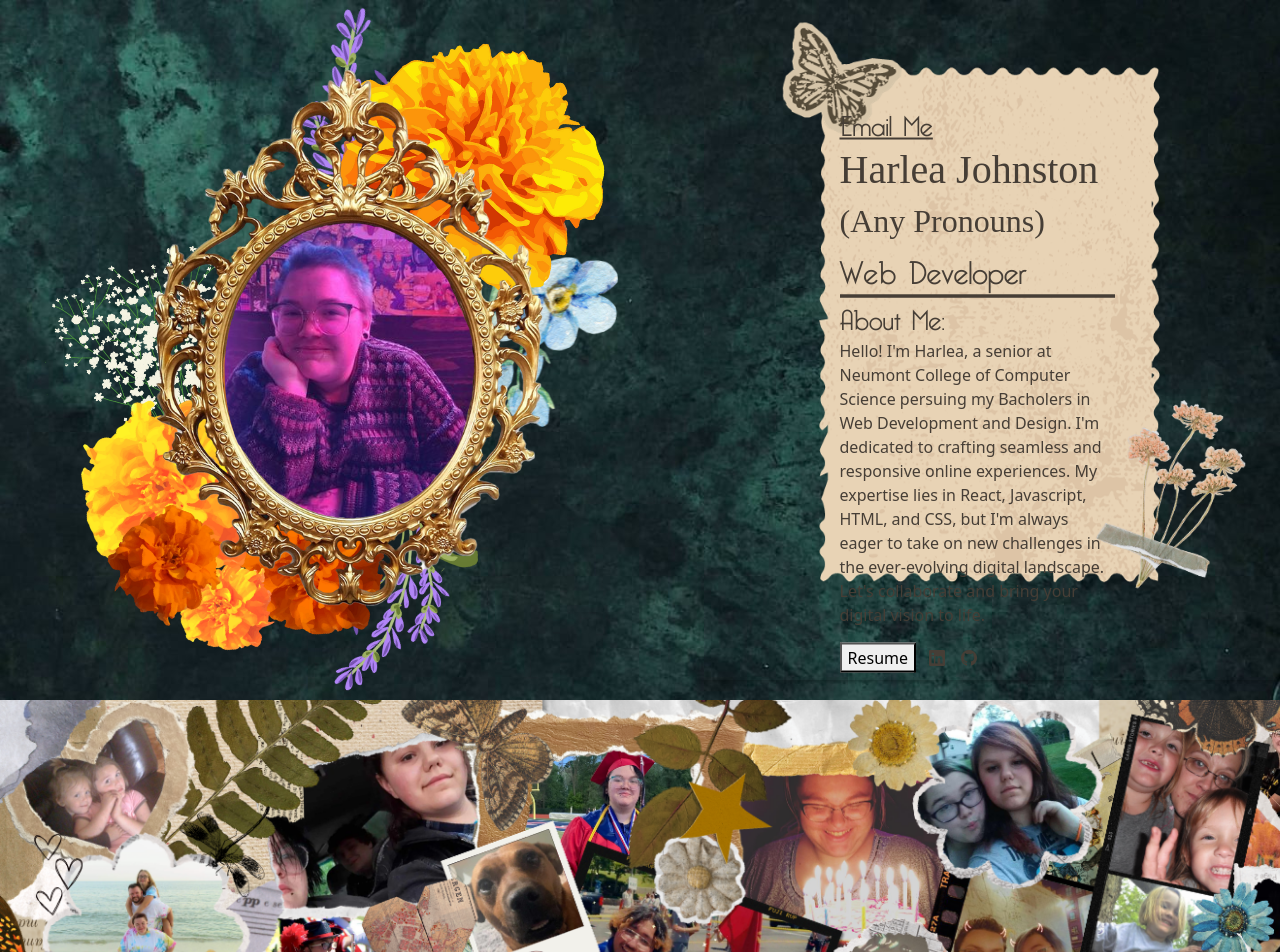
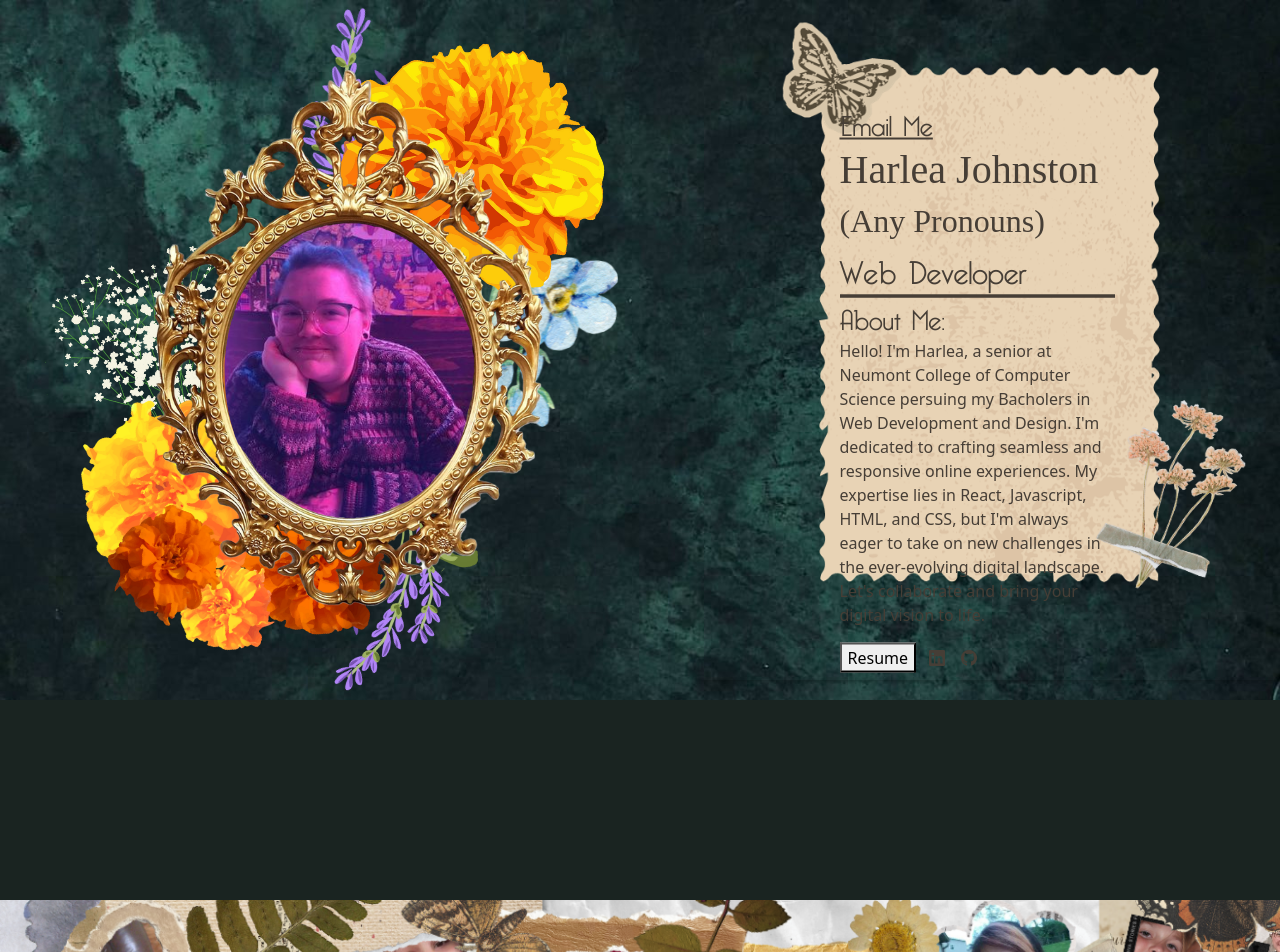
Before and after one commit to HarleaJohnston/Portfolio, a React (Create React App) app in the folder my-app/: page / in a window 1280 px wide. Shown: the top 952 px of the page. Built offline with nearby package versions, Linux system fonts and the light colour scheme; a web font is replaced by a local one.

Commit message:
Adding some space
adding some space

```diff
--- a/my-app/src/App.js
+++ b/my-app/src/App.js
@@ -17,6 +17,7 @@ function App() {
         <header>Harlea's Portfolio </header>
       </head>
       <PageTop/>
+      <div className="spacer"></div>
 
       <Collage/>
 
```
